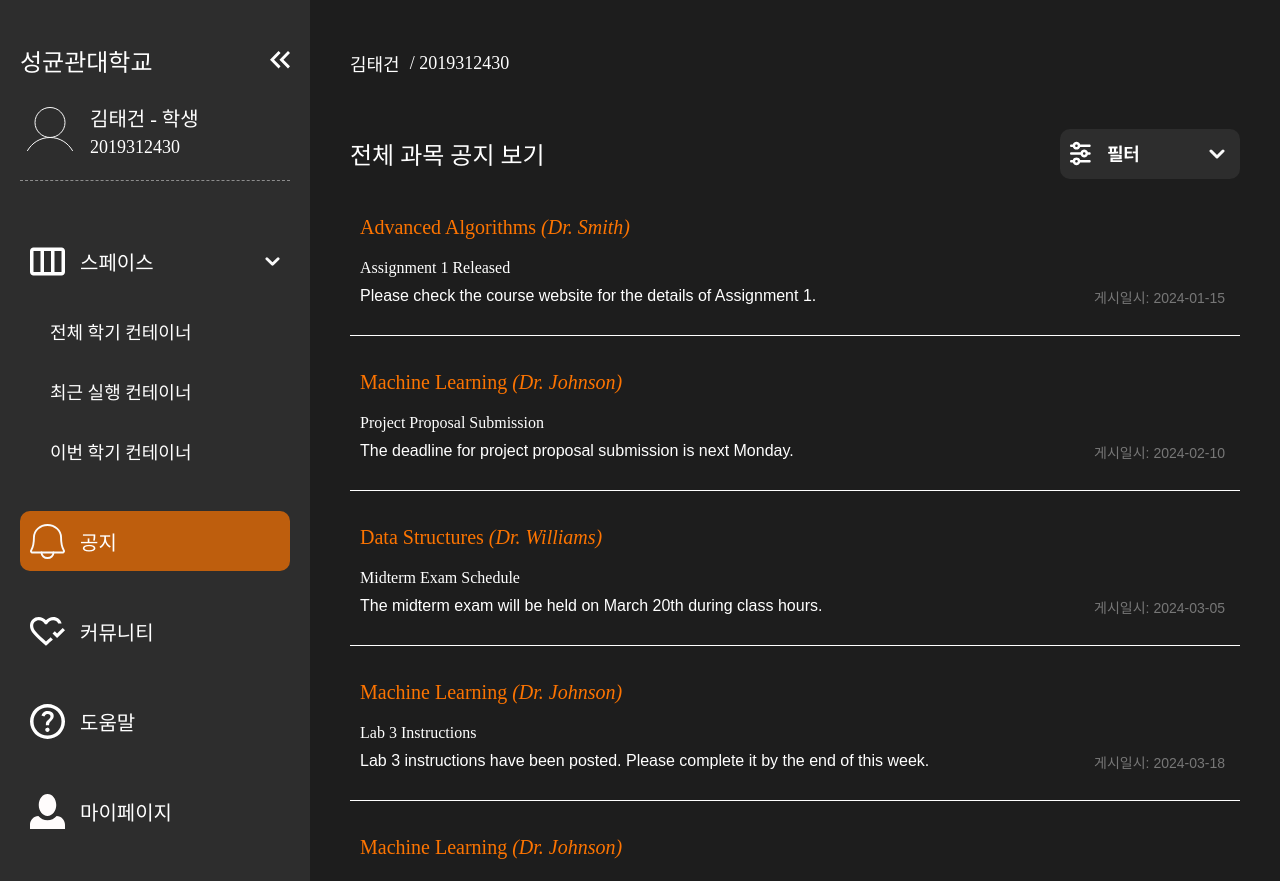
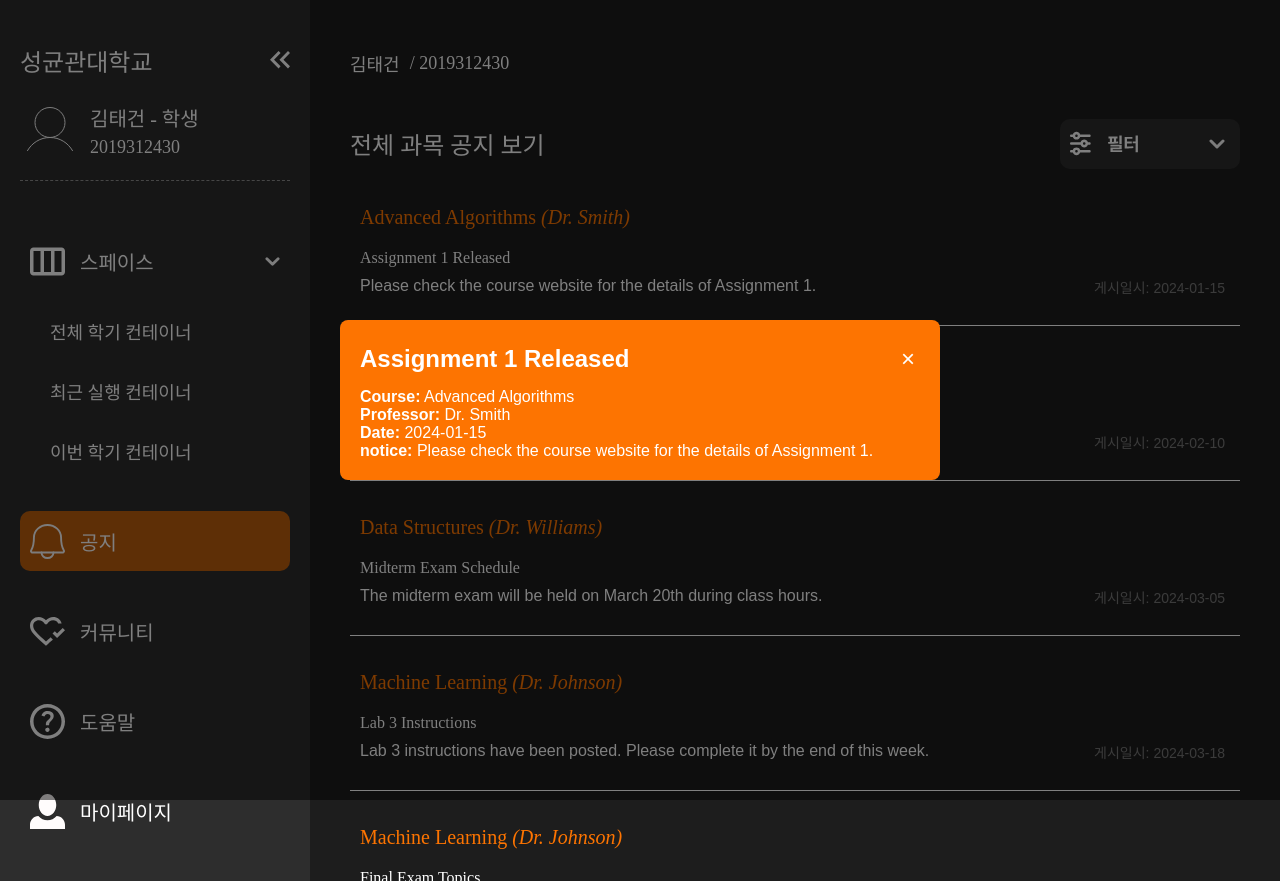
Before and after one commit to Taegon21/devroom-client, a Next.js app: page /notice/all in a window 1280 px wide. Both pictures are taken after a click on the element 795 px from the left and 268 px from the top of the page. Built offline with nearby package versions, Linux system fonts and the light colour scheme.

Commit message:
✨ Implement modal for detailed notice view on notice page (#6)

```diff
--- a/src/app/(main)/layout.module.css
+++ b/src/app/(main)/layout.module.css
@@ -110,7 +110,7 @@
 .content {
   flex-grow: 1;
   background-color: var(--black-color);
-  padding: 50px 40px 0;
+  padding: 40px 40px 0;
   transition: margin-left 0.3s ease;
   min-width: 500px;
 }
--- a/src/components/notice/NoticeItem.module.css
+++ b/src/components/notice/NoticeItem.module.css
@@ -1,6 +1,7 @@
 .noticeItem {
   border-bottom: 1px solid var(--white-color);
   padding: 15px 15px 20px 10px;
+  cursor: pointer;
 }
 
 .noticeTitle {
--- a/src/components/notice/NoticeItem.tsx
+++ b/src/components/notice/NoticeItem.tsx
@@ -1,5 +1,6 @@
-import React from "react";
+import React, { useState } from "react";
 import styles from "./NoticeItem.module.css";
+import NoticeModal from "@/components/notice/NoticeModal";
 
 interface NoticeItemProps {
   notice_title: string;
@@ -16,19 +17,39 @@ const NoticeItem = ({
   professor_name,
   post_date,
 }: NoticeItemProps) => {
+  const [showModal, setShowModal] = useState(false);
+
+  const handleOpenModal = () => {
+    setShowModal(true);
+  };
+
+  const handleCloseModal = () => {
+    setShowModal(false);
+  };
+
   return (
-    <div className={styles.noticeItem}>
+    <>
+      <div className={styles.noticeItem} onClick={handleOpenModal}>
         <div className={styles.noticeHeader}>
           <span className={styles.courseName}>{course_name}</span>
           <span className={styles.professorName}> ({professor_name})</span>
         </div>
         <div className={styles.noticeTitle}>{notice_title}</div>
-
         <div className={styles.noticeFooter}>
           <p className={styles.noticeBody}>{notice_body}</p>
           <span className={styles.postDate}>게시일시: {post_date}</span>
         </div>
       </div>
+      <NoticeModal
+        show={showModal}
+        onClose={handleCloseModal}
+        title={notice_title}
+        courseName={course_name}
+        professorName={professor_name}
+        postDate={post_date}
+        noticeBody={notice_body}
+      />
+    </>
   );
 };
 
--- /dev/null
+++ b/src/components/notice/NoticeModal.module.css
@@ -0,0 +1,39 @@
+.modalOverlay {
+  position: fixed;
+  top: 0;
+  left: 0;
+  width: 100%;
+  height: 100%;
+  background-color: rgba(0, 0, 0, 0.5);
+  display: flex;
+  justify-content: center;
+  align-items: center;
+  z-index: 1000;
+}
+
+.modalContent {
+  background-color: var(--orange-color);
+  padding: 20px;
+  border-radius: 8px;
+  width: 80%;
+  max-width: 600px;
+}
+
+.modalHeader {
+  display: flex;
+  justify-content: space-between;
+  align-items: center;
+}
+
+.closeButton {
+  background: none;
+  border: none;
+  font-size: 1.5rem;
+  cursor: pointer;
+  color: var(--white-color);
+  padding: 5px;
+}
+
+.modalBody {
+  margin-top: 10px;
+}
--- /dev/null
+++ b/src/components/notice/NoticeModal.tsx
@@ -0,0 +1,53 @@
+import React from "react";
+import styles from "./NoticeModal.module.css";
+
+interface ModalProps {
+  show: boolean;
+  onClose: () => void;
+  title: string;
+  courseName: string;
+  professorName: string;
+  postDate: string;
+  noticeBody: string;
+}
+
+const Modal = ({
+  show,
+  onClose,
+  title,
+  courseName,
+  professorName,
+  postDate,
+  noticeBody,
+}: ModalProps) => {
+  if (!show) return null;
+
+  return (
+    <div className={styles.modalOverlay}>
+      <div className={styles.modalContent}>
+        <div className={styles.modalHeader}>
+          <h2>{title}</h2>
+          <button onClick={onClose} className={styles.closeButton}>
+            &times;
+          </button>
+        </div>
+        <div className={styles.modalBody}>
+          <p>
+            <strong>Course:</strong> {courseName}
+          </p>
+          <p>
+            <strong>Professor:</strong> {professorName}
+          </p>
+          <p>
+            <strong>Date:</strong> {postDate}
+          </p>
+          <p>
+            <strong>notice:</strong> {noticeBody}
+          </p>
+        </div>
+      </div>
+    </div>
+  );
+};
+
+export default Modal;
```
Lines whose indentation alone changed are shown as unchanged.
